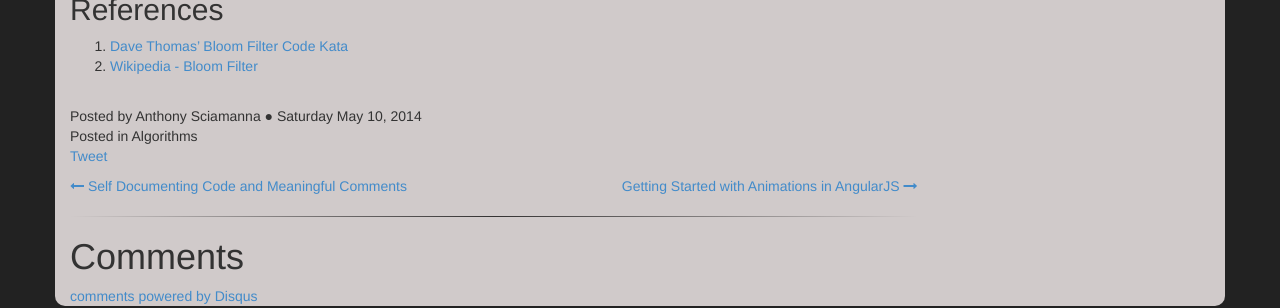
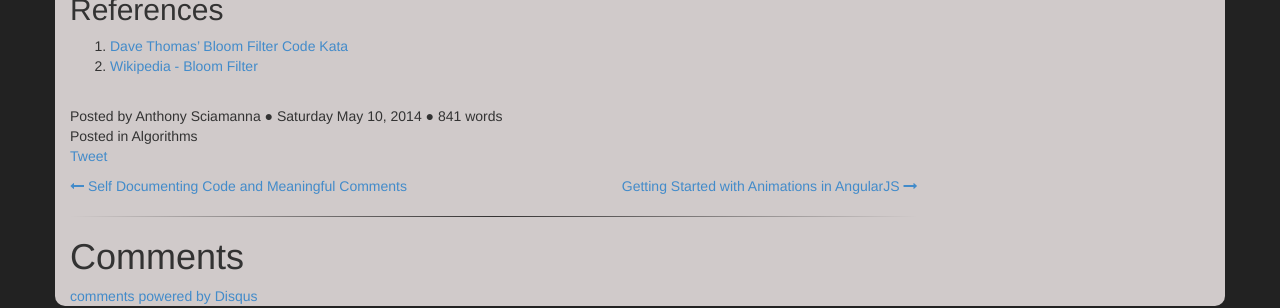
Before and after one commit to asciamanna/asciamanna.github.io, a Jekyll site: the page built from _posts/2014-05-10-bloom-filters.md, in a window 1280 px wide. Shown: the part 1991-2299 px from the top of the page. Built offline with Jekyll 4.4.1, drawn with Linux system fonts in a browser that asks for light colours; nearby versions of some CDN libraries; comment, search, counter and statistics services are not loaded.

Commit message:
adding word count to post layout.

```diff
--- a/_layouts/post.html
+++ b/_layouts/post.html
@@ -18,7 +18,7 @@ layout: default
           fjs.parentNode.insertBefore(js, fjs);
           }(document, 'script', 'facebook-jssdk'));</script>
 <br/>
-Posted by Anthony Sciamanna &#x25cf {{page.date | date: "%A %B %-d, %Y"}}
+Posted by Anthony Sciamanna &#x25cf {{page.date | date: "%A %B %-d, %Y"}} &#x25cf {{content | number_of_words}} words
 <br/>
 Posted in {{ page.category}}
 <br/>
```
